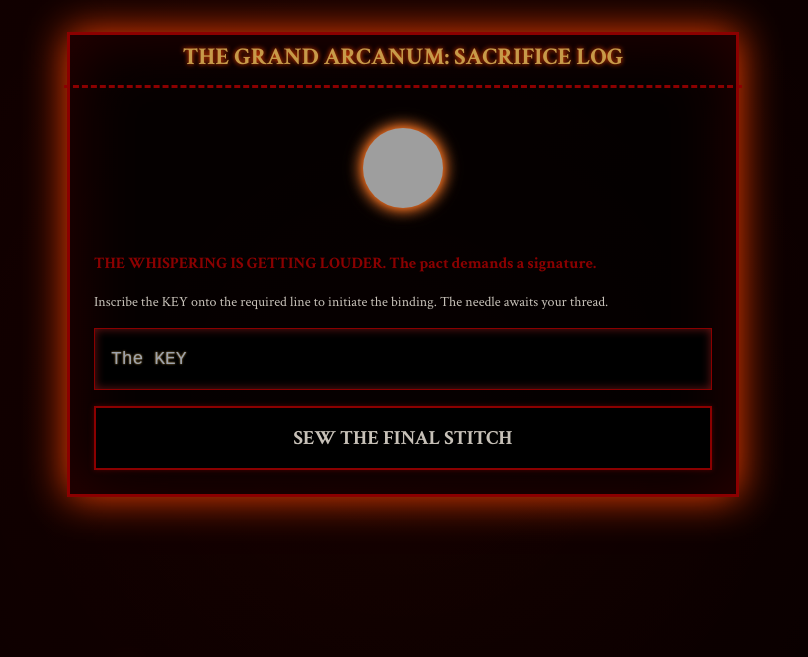
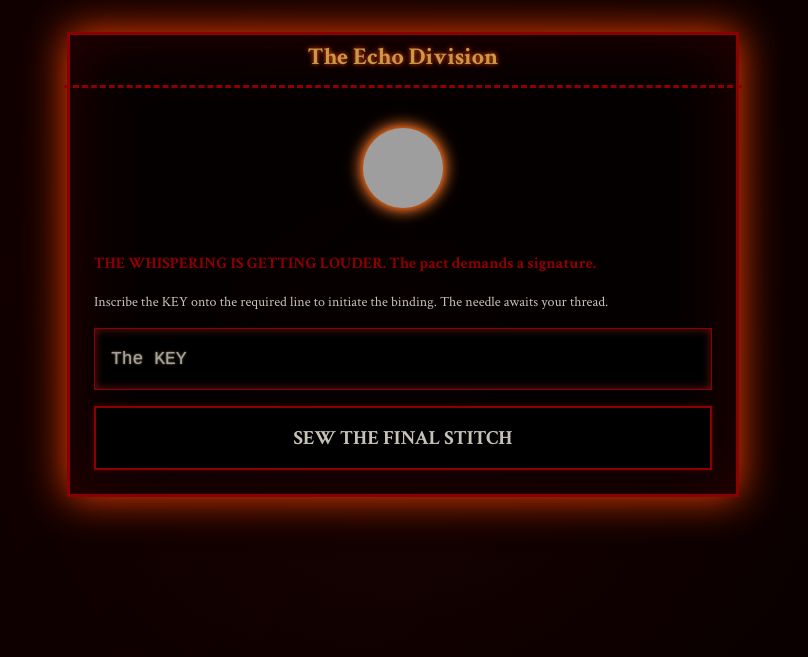
Before and after one commit to marimibun/ARGGame, a plain HTML site: page index.html in a window 1280 px wide. Shown: the top 657 px of the page, without its empty margins (237-1045 px from the left). Drawn offline with nearby package versions, Linux system fonts and the light colour scheme; grey boxes are pictures that could not be loaded.

Commit message:
Update index.html

```diff
--- a/index.html
+++ b/index.html
@@ -306,7 +306,7 @@
     <!-- MAIN WINDOW CONTAINER - ADDED ID FOR TARGETING -->
     <div id="occultPanel" class="w-full max-w-2xl p-6 space-y-6 occult-panel">
         <h1 class="occult-title-bar">
-            THE GRAND ARCANUM: SACRIFICE LOG
+            The Echo Division
         </h1>
 
         <!-- The user's image, now round -->
```
